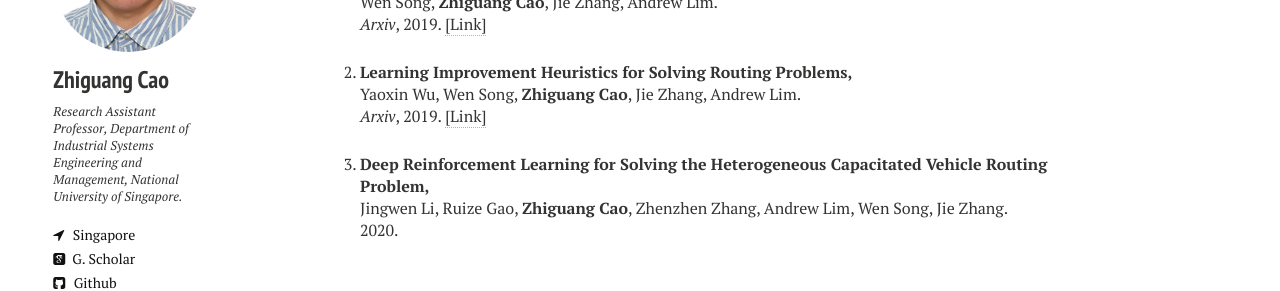
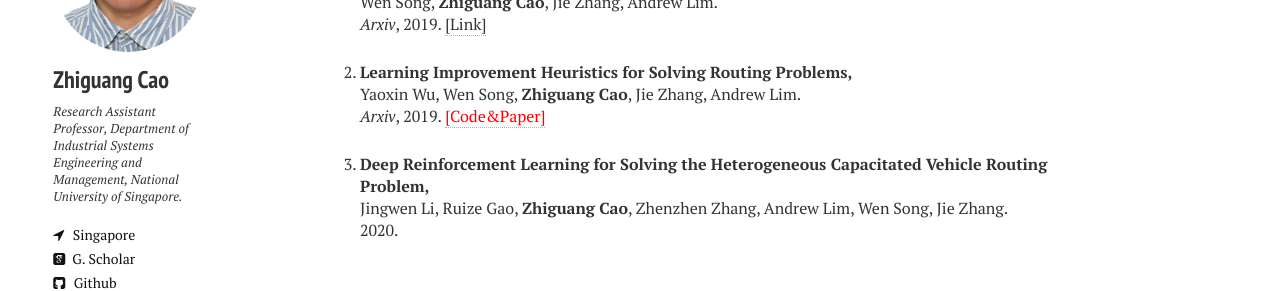
Before and after one commit to zhiguangcaosg/zhiguangcaosg.github.io, a Jekyll site: the page built from publications.md, in a window 1280 px wide and 900 px high. Shown: the part 250-541 px from the top of the window. Built offline with Jekyll 4.4.1, drawn with Linux system fonts in a browser that asks for light colours; nearby versions of some CDN libraries.

Commit message:
Update publications.html

```diff
--- a/_layouts/publications.html
+++ b/_layouts/publications.html
@@ -101,7 +101,7 @@ div.bibtex pre { font-size: 75%; overflow: auto;  width: 100%; padding: 0em 0em;
 <p>
 <b>Learning Improvement Heuristics for Solving Routing Problems,</b>
 <br>Yaoxin Wu, Wen Song, <b>Zhiguang Cao</b>, Jie Zhang, Andrew Lim.<br>
-<i>Arxiv</i>, 2019. <a href="https://arxiv.org/abs/1912.05784v2" target="_blank">[Link]</a>
+<i>Arxiv</i>, 2019. <a href="https://github.com/yining043/TSP-improve"  target="_blank"> <font color="#FF0000">[Code&Paper] </font></a>
 </p>
 </li>
 
```
